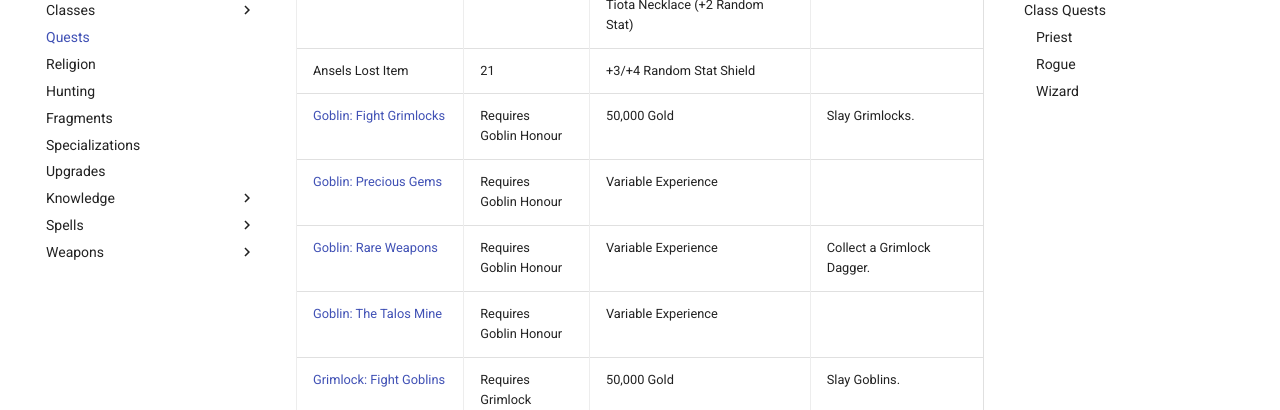
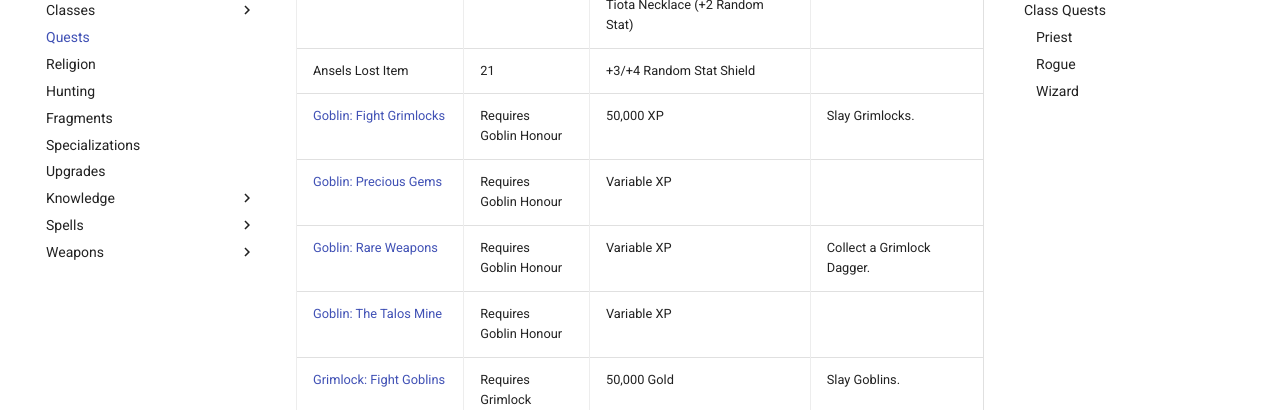
Before and after one commit to temuair/fot, an MkDocs documentation site: the page built from docs/quests/overview.md, in a window 1280 px wide and 900 px high, scrolled down 2226 px. Shown: the part 152-562 px from the top of the window. Built offline with MkDocs 1.6.1 and Material for MkDocs 9.7.7, drawn with Linux system fonts in a browser that asks for light colours.

```diff
--- a/docs/quests/overview.md
+++ b/docs/quests/overview.md
@@ -35,10 +35,10 @@
 | Calvin's Item Retrieval | 1 | 10,000 XP <br> 2,500 Gold | |
 | Nigel's Quest | 8 | Ciad Necklace (+1 Random Stat) OR<br> Tiota Necklace (+2 Random Stat) |  |
 | Ansels Lost Item | 21 | +3/+4 Random Stat Shield  |  |
-| [Goblin: Fight Grimlocks](../goblin) | Requires <br> Goblin Honour | 50,000 Gold | Slay Grimlocks. |
-| [Goblin: Precious Gems](../goblin) | Requires <br> Goblin Honour | Variable Experience |  |
-| [Goblin: Rare Weapons](../goblin) | Requires <br> Goblin Honour | Variable Experience | Collect a Grimlock Dagger. |
-| [Goblin: The Talos Mine](../goblin) | Requires <br> Goblin Honour | Variable Experience |  |
+| [Goblin: Fight Grimlocks](../goblin) | Requires <br> Goblin Honour | 50,000 XP | Slay Grimlocks. |
+| [Goblin: Precious Gems](../goblin) | Requires <br> Goblin Honour | Variable XP |  |
+| [Goblin: Rare Weapons](../goblin) | Requires <br> Goblin Honour | Variable XP | Collect a Grimlock Dagger. |
+| [Goblin: The Talos Mine](../goblin) | Requires <br> Goblin Honour | Variable XP |  |
 | [Grimlock: Fight Goblins](../grimlock) | Requires <br> Grimlock Honour | 50,000 Gold | Slay Goblins. |
 | [Grimlock: Precious Gems](../grimlock) | Requires <br> Grimlock Honour | ? |  |
 | [Grimlock: Rare Weapons](../grimlock) | Requires <br> Grimlock Honour | ? |  |
```
Also changed, not shown: docs/quests/goblin.md (+2 -0 lines).
